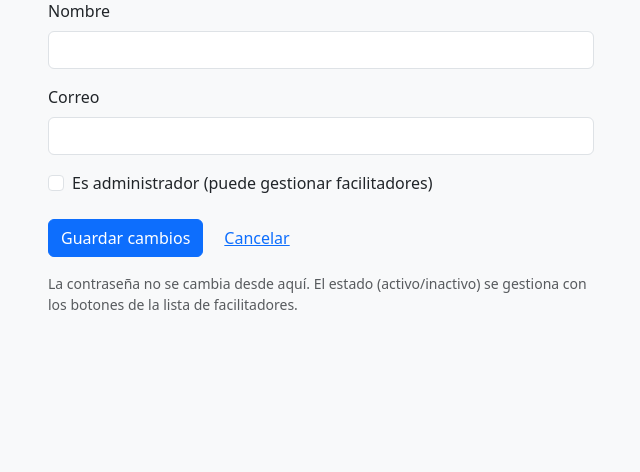
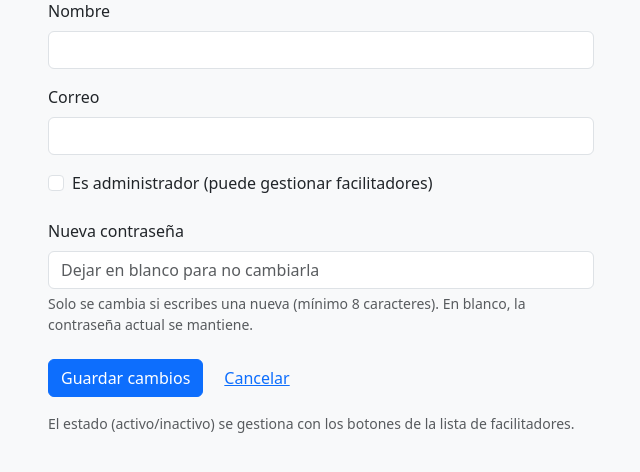
Before and after one commit to rm-2526/fuenti, a Flask app: template app/templates/admin/editar_facilitador.html in a window 1280 px wide. Shown: the part 139-611 px from the top of the page, without its empty margins (34-674 px from the left). Run offline with Flask 3, Linux system fonts and the light colour scheme; the template is opened without the code that fills it, so the values that code supplies are empty.

Commit message:
Editar facilitador: cambio de contraseña opcional

```diff
--- a/app/templates/admin/editar_facilitador.html
+++ b/app/templates/admin/editar_facilitador.html
@@ -25,14 +25,24 @@
           Es administrador (puede gestionar facilitadores)
         </label>
       </div>
+      <div class="mb-4">
+        <label for="password" class="form-label">Nueva contraseña</label>
+        <input type="password" class="form-control" id="password" name="password"
+               minlength="8" autocomplete="new-password"
+               placeholder="Dejar en blanco para no cambiarla">
+        <div class="form-text">
+          Solo se cambia si escribes una nueva (mínimo 8 caracteres). En blanco,
+          la contraseña actual se mantiene.
+        </div>
+      </div>
       <div class="d-flex gap-2">
         <button type="submit" class="btn btn-primary">Guardar cambios</button>
         <a href="{{ url_for('admin.facilitadores') }}" class="btn btn-link">Cancelar</a>
       </div>
     </form>
     <p class="form-text mt-3">
-      La contraseña no se cambia desde aquí. El estado (activo/inactivo) se
-      gestiona con los botones de la lista de facilitadores.
+      El estado (activo/inactivo) se gestiona con los botones de la lista de
+      facilitadores.
     </p>
   </div>
 </div>
```
Also changed, not shown: app/admin/routes.py (+7 -0 lines), tests/test_admin.py (+59 -0 lines).
